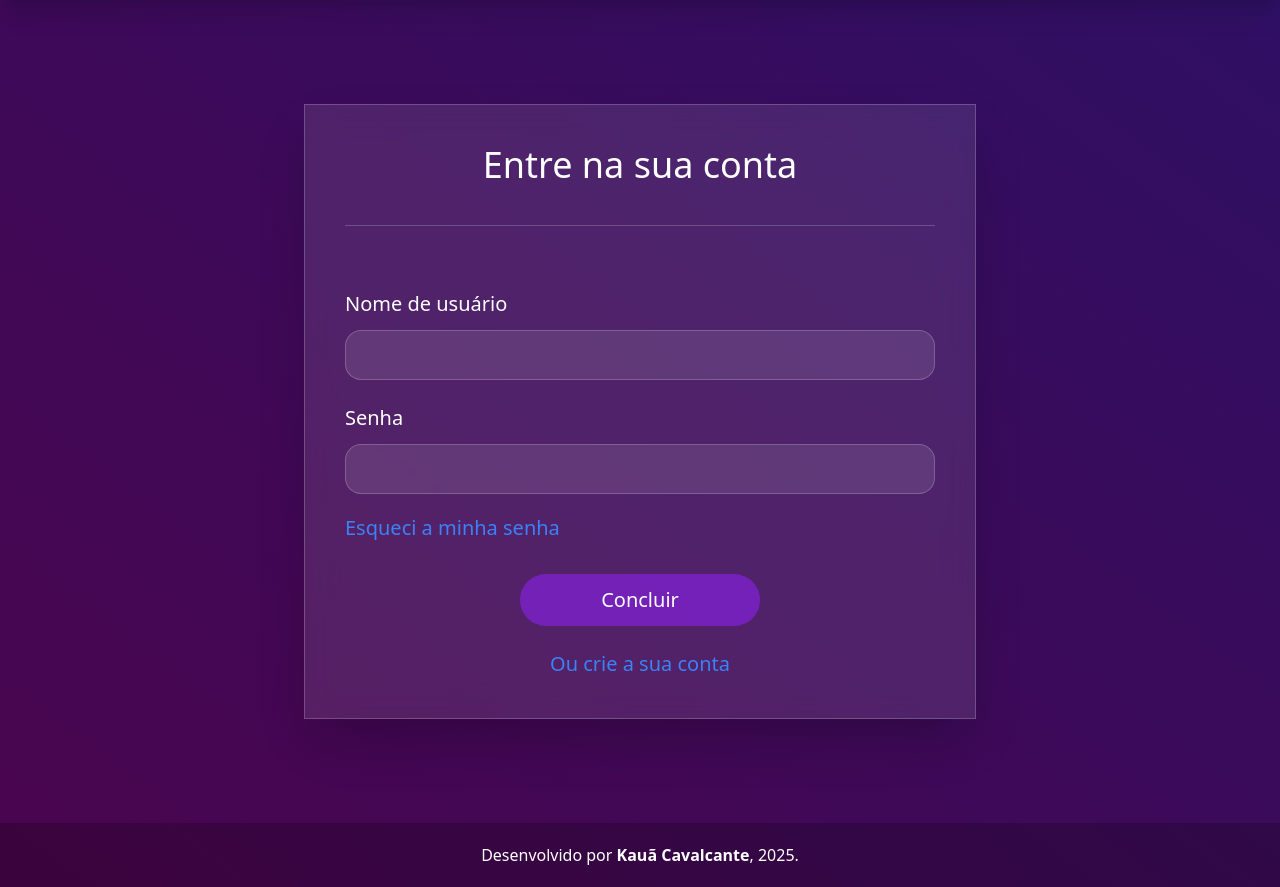
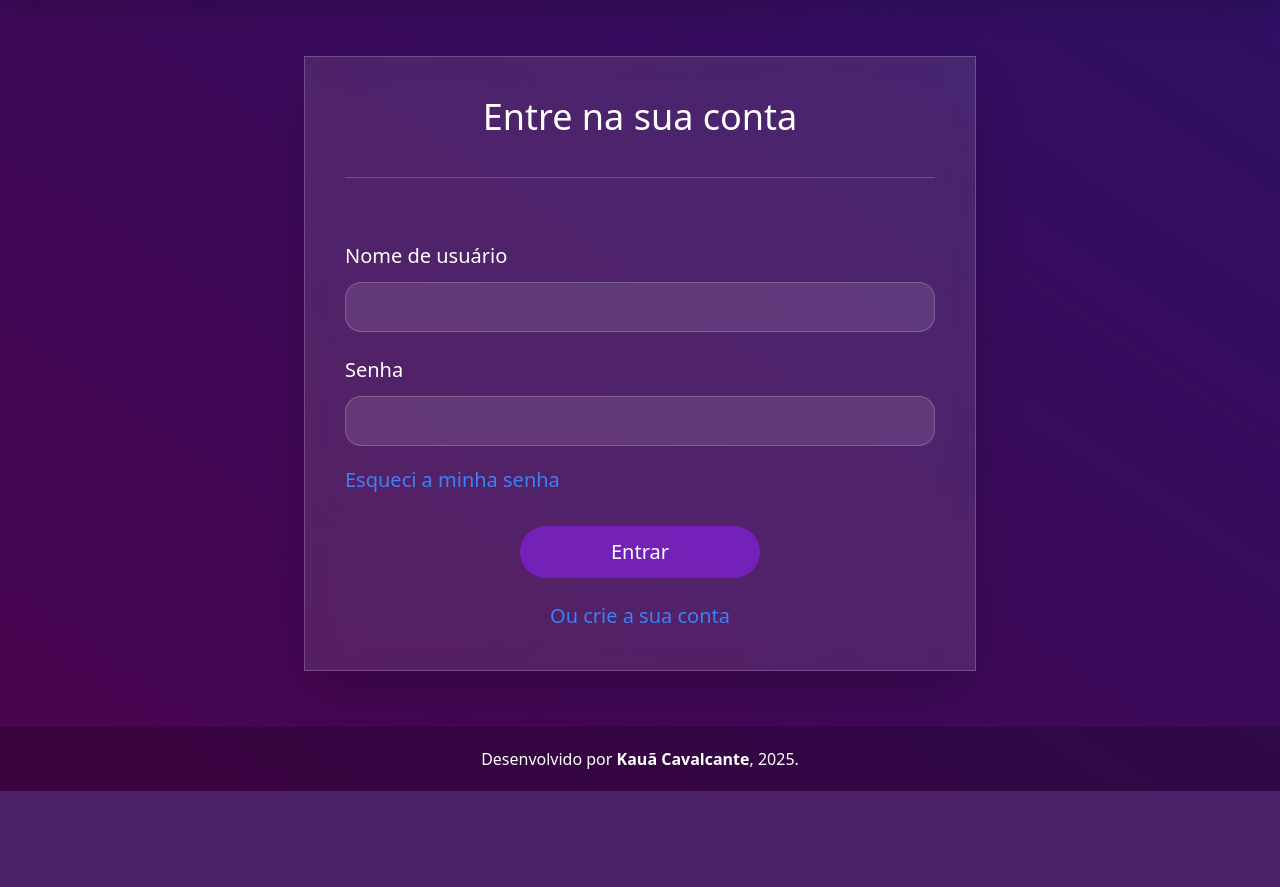
Before and after one commit to eukauacavalcante/morpheus_env, a Django app: page /accounts/login/ in a window 1280 px wide. Shown: the part 73-960 px from the top of the page. After the commit the page ends 864 px from the top, so only its background shows below. Run offline with Django 5.2, Linux system fonts and the light colour scheme; style sheets or scripts are compiled from the project's sources.

Commit message:
style(ui): modifica classes da div de login

```diff
--- a/users/templates/registration/login.html
+++ b/users/templates/registration/login.html
@@ -3,7 +3,7 @@
 {% block title %} Login {% endblock %}
 
 {% block content %}
-<div class="text-white flex-grow p-4 sm:p-8 md:p-16 lg:p-22 flex items-center justify-center">
+<div class="text-white flex-grow p-4 flex items-center justify-center">
     <div class="bg-white/10 backdrop-blur-lg border border-white/20 p-10 w-full max-w-2xl shadow-2xl">
         <div class="mb-10 text-center">
             <h1 class="text-4xl font-light">Entre na sua conta</h1>
@@ -21,10 +21,10 @@
                 <a href="#" class="text-blue-500 hover:text-blue-700 mt-5 text-xl transition">Esqueci a minha senha</a>
             </div>
             <div class="pt-2 text-center">
-                <button type="submit" class="bg-purple-700/80 p-3 rounded-full text-xl w-60 hover:bg-purple-700 hover:shadow-lg hover:shadow-purple-500/50 transition-all duration-300 ease-in-out">Concluir</button>
+                <button type="submit" class="bg-purple-700/80 p-3 rounded-full text-xl w-60 hover:bg-purple-700 hover:shadow-lg hover:shadow-purple-500/50 transition-all duration-300 ease-in-out">Entrar</button>
             </div>
             <div class="text-center">
-                <a href="#" class="text-blue-500 hover:text-blue-700 text-xl transition">Ou crie a sua conta</a>
+                <a href="{% url 'register' %}" class="text-blue-500 hover:text-blue-700 text-xl transition">Ou crie a sua conta</a>
             </div>
         </form>
     </div>
```
